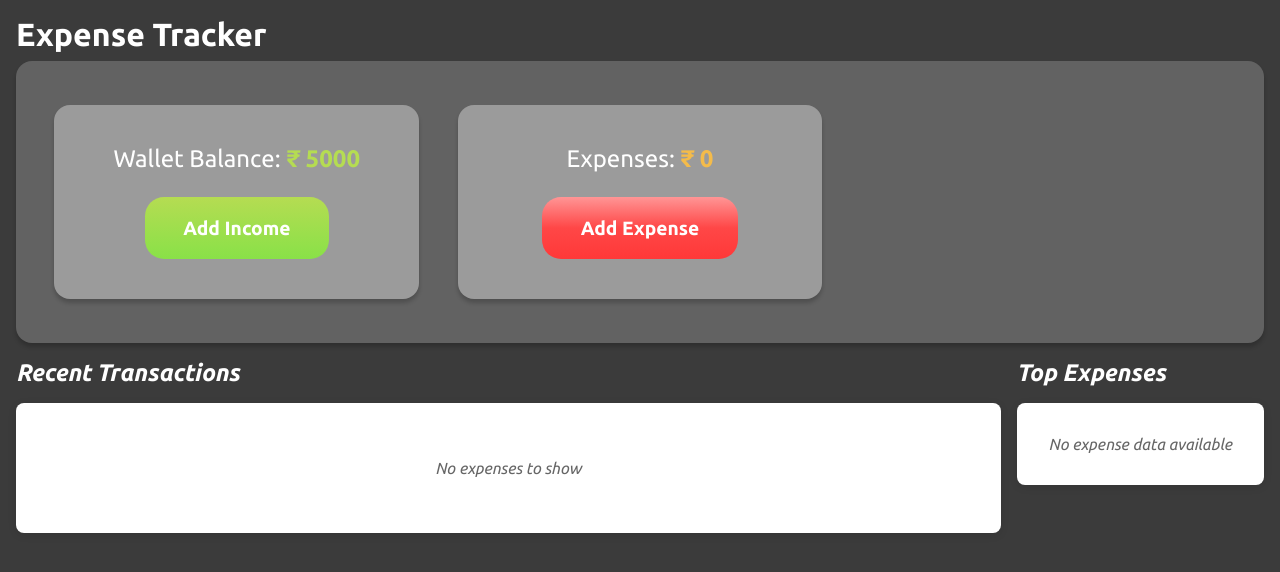
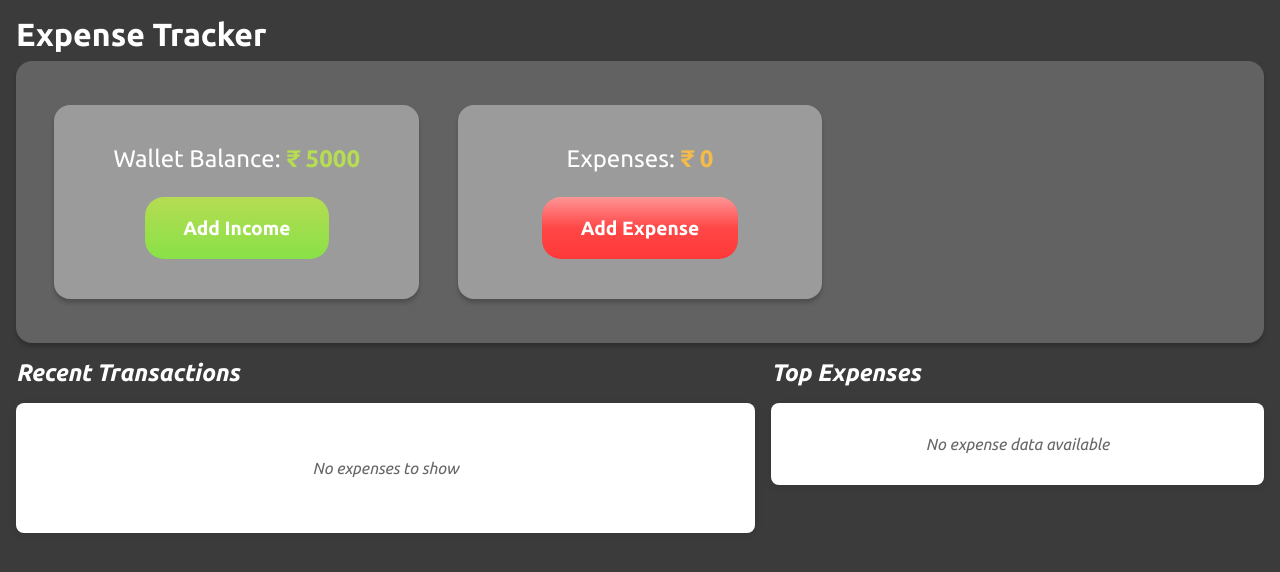
Before and after one commit to Iknowimhere/X-ExpenseTracker, a React (Vite) app: page / in a window 1280 px wide. Shown: the top 572 px of the page. Built offline with nearby package versions, Linux system fonts and the light colour scheme.

Commit message:
add few minor changes

```diff
--- a/src/components/Transaction/Transaction.css
+++ b/src/components/Transaction/Transaction.css
@@ -11,7 +11,10 @@
   flex: 3;
   min-width: 0;
 }
-
+.top-expenses-container {
+  flex: 2;
+  min-width: 0;
+}
 
 
 /* Transaction List Styling */
```
